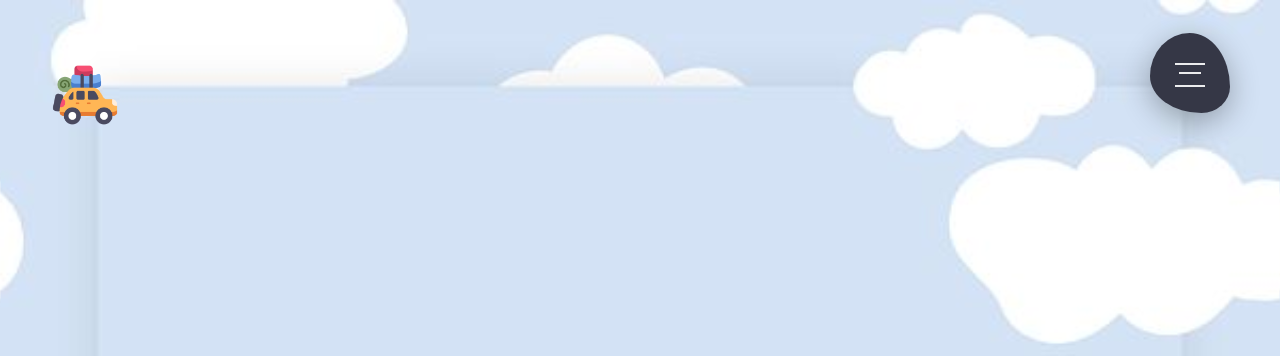
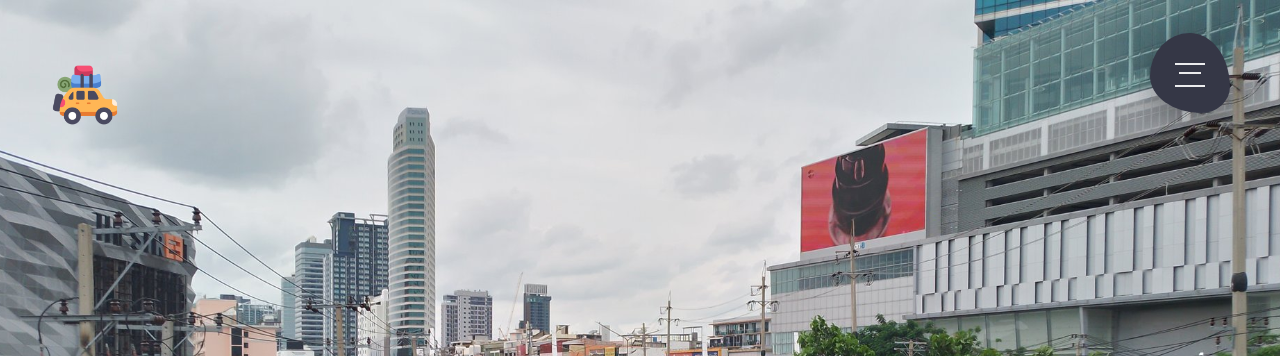
Before and after one commit to Siriluck135/travel2, a plain HTML site: page index.html in a window 1280 px wide. Shown: the top 356 px of the page. Drawn offline with Linux system fonts and the light colour scheme.

Commit message:
Update style.css

```diff
--- a/style.css
+++ b/style.css
@@ -303,7 +303,7 @@ h1{
 }
 
 body {
-    background-image: url("img/1.jpg");
+    background-image: url("img/2.jpg");
     background-repeat: no-repeat;
     background-attachment: fixed;
     background-size: cover;
```
